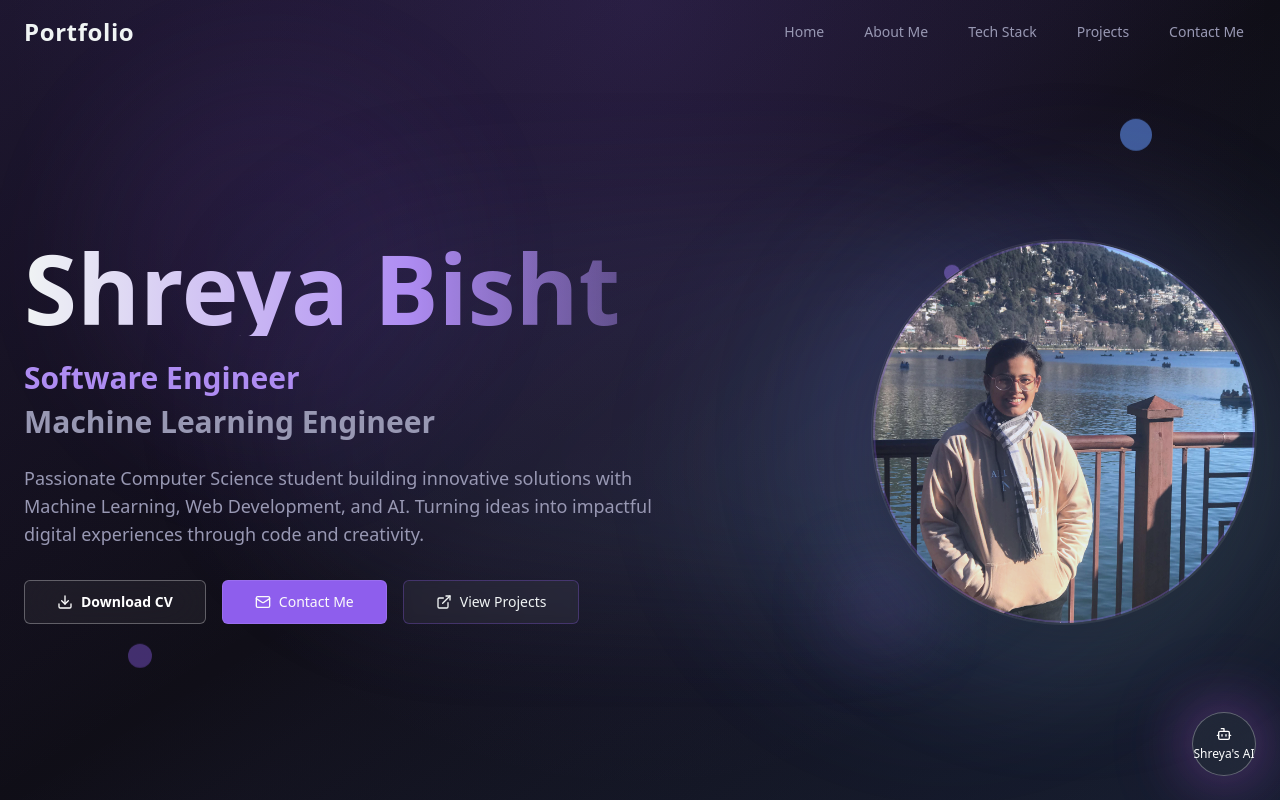
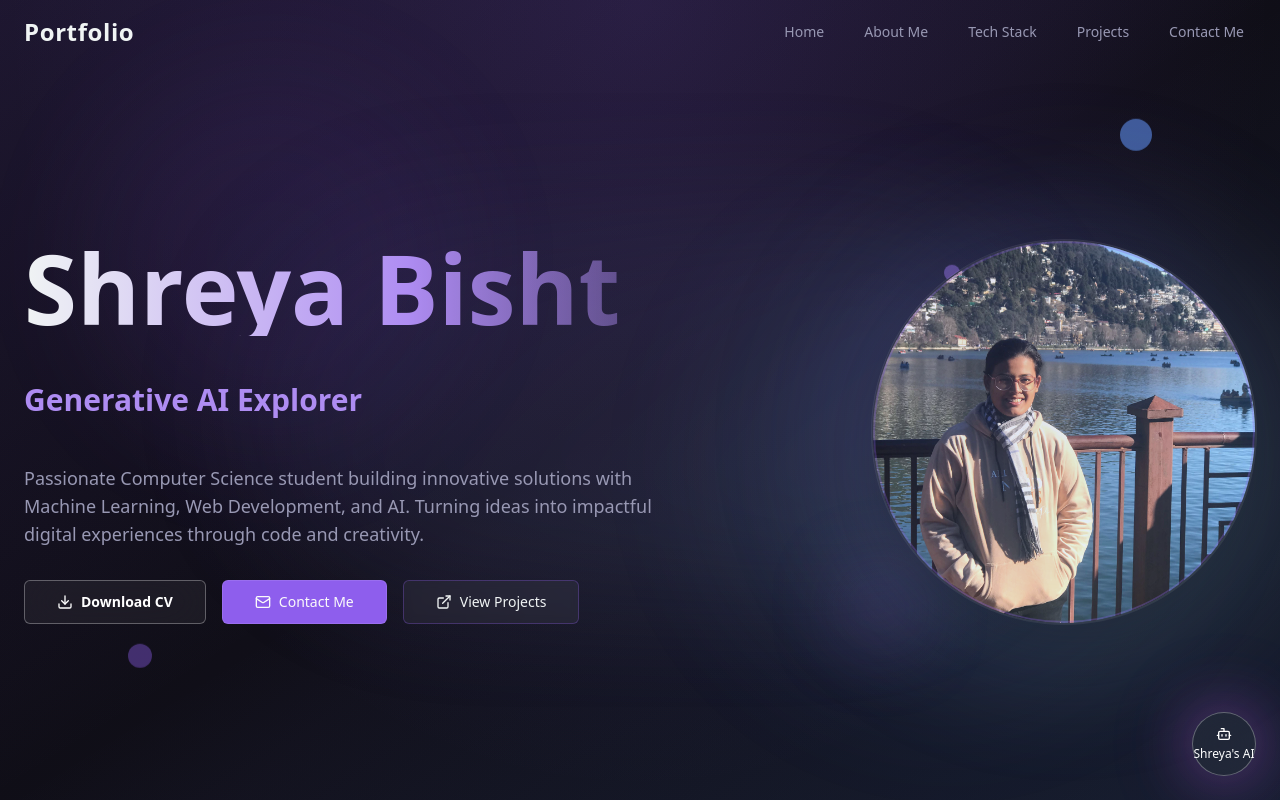
Before and after one commit to s-bisht-k/Shreya_Portfolio, a React (Vite) app: page / in a window 1280 px wide. Shown: the top 800 px of the page. Built offline with nearby package versions, Linux system fonts and the light colour scheme.

Commit message:
Add rotating subheadings to Hero
Add rotating subheadings to the Hero section: "Software Developer", "Web Developer", "Generative AI Explorer", and "ML Enthusiast".

```diff
--- a/src/components/Hero.tsx
+++ b/src/components/Hero.tsx
@@ -1,8 +1,26 @@
 import { Button } from "@/components/ui/button";
 import { Download, Mail, ExternalLink } from "lucide-react";
+import { useState, useEffect } from "react";
 import profileImage from "@/assets/shreya-profile-new.jpg";
 
 const Hero = () => {
+  const titles = [
+    "Software Developer",
+    "Web Developer",
+    "Generative AI Explorer",
+    "ML Enthusiast"
+  ];
+
+  const [currentTitleIndex, setCurrentTitleIndex] = useState(0);
+
+  useEffect(() => {
+    const interval = setInterval(() => {
+      setCurrentTitleIndex((prev) => (prev + 1) % titles.length);
+    }, 2500);
+
+    return () => clearInterval(interval);
+  }, []);
+
   return (
     <section id="hero" className="min-h-screen flex items-center justify-center bg-hero-gradient relative overflow-hidden pt-16">
       {/* Cinematic Background Effects */}
@@ -23,9 +41,10 @@ const Hero = () => {
             <h1 className="text-4xl sm:text-5xl md:text-6xl lg:text-7xl xl:text-8xl font-bold mb-4 sm:mb-6 bg-gradient-to-r from-foreground via-primary-glow to-accent-cyan bg-clip-text text-transparent">
               Shreya Bisht
             </h1>
-            <div className="text-lg sm:text-xl md:text-2xl lg:text-3xl text-muted-foreground mb-4 sm:mb-6 space-y-1 sm:space-y-2">
-              <p className="text-primary-glow font-semibold">Software Engineer</p>
-              <p className="text-accent-cyan font-semibold">Machine Learning Engineer</p>
+            <div className="text-lg sm:text-xl md:text-2xl lg:text-3xl text-muted-foreground mb-4 sm:mb-6 h-16 sm:h-20 flex items-center justify-center lg:justify-start">
+              <p className="text-primary-glow font-semibold animate-fade-in transition-all duration-500">
+                {titles[currentTitleIndex]}
+              </p>
             </div>
             <p className="text-sm sm:text-base lg:text-lg text-muted-foreground mb-6 sm:mb-8 max-w-2xl leading-relaxed px-2 lg:px-0 mx-auto lg:mx-0">
               Passionate Computer Science student building innovative solutions with
```
